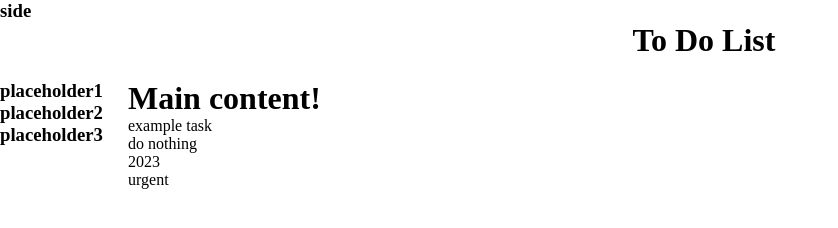
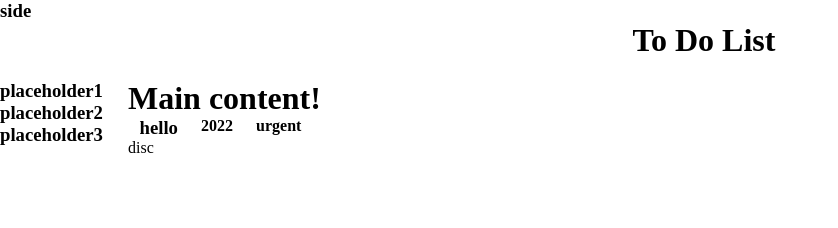
Before and after one commit to bobmcw/odin-to-do-list, a website built with webpack: page src/index.html in a window 1280 px wide. Shown: the whole page, without its empty margins (0-838 px from the left). Built offline with nearby package versions, Linux system fonts and the light colour scheme.

Commit message:
improved the function for adding a task

```diff
--- a/src/index.js
+++ b/src/index.js
@@ -3,4 +3,4 @@ import './task'
 import createTask from './task';
 
 const body = document.querySelector(".content");
-body.appendChild(createTask())
+body.appendChild(createTask("hello","disc","2022","urgent"))
--- a/src/style.css
+++ b/src/style.css
@@ -17,3 +17,11 @@ body{
     justify-content: center;
     align-items: center;
 }
+.taskheader{
+    display: flex;
+    flex-direction: row;
+}
+.taskheader > *{
+    margin-left: 1%;
+    margin-right: 1%;
+}
--- a/src/task.js
+++ b/src/task.js
@@ -9,14 +9,23 @@ class Task {
     get getInfo(){
         return [this.name,this.discription,this.dueDate,this.priority];
     }
+    get formatedTask(){
+        const formated = document.createElement("div");
+        formated.classList.add("task");
+        const header = document.createElement("div")
+        header.classList.add("taskheader");
+
+        const name = Object.assign(document.createElement("h3"),{innerText: this.name});
+        const discription = Object.assign(document.createElement("p"),{innerText: this.discription});
+        const dueDate = Object.assign(document.createElement("h4"),{innerText: this.dueDate});
+        const priority = Object.assign(document.createElement("h4"),{innerText: this.priority});
+        header.append(name,dueDate,priority)
+        formated.append(header,discription)
+        return formated;
+    }
 }
 
 export default function createTask(name,discription,dueDate,priority){
-    const taskItem = Object.assign(document.createElement("div"), {class: "task"});
-    const info = new Task("example task","do nothing","2023","urgent");
-    info.getInfo.forEach(element => {
-        const temp = Object.assign(document.createElement("div"),{innerText: element});
-        taskItem.appendChild(temp);
-    });
-    return taskItem;
+    const task = new Task(name,discription,dueDate,priority);
+    return task.formatedTask;
 }
```
